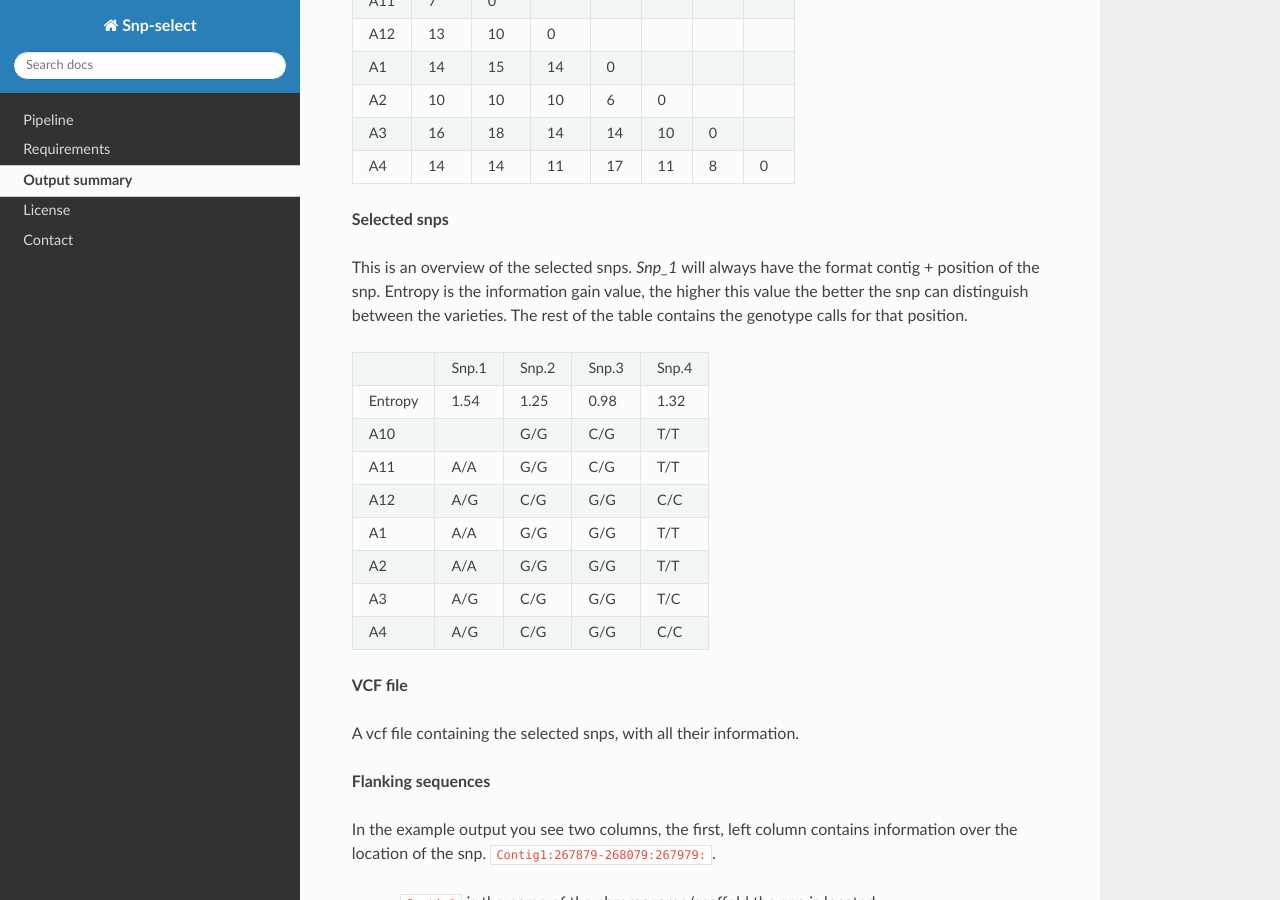
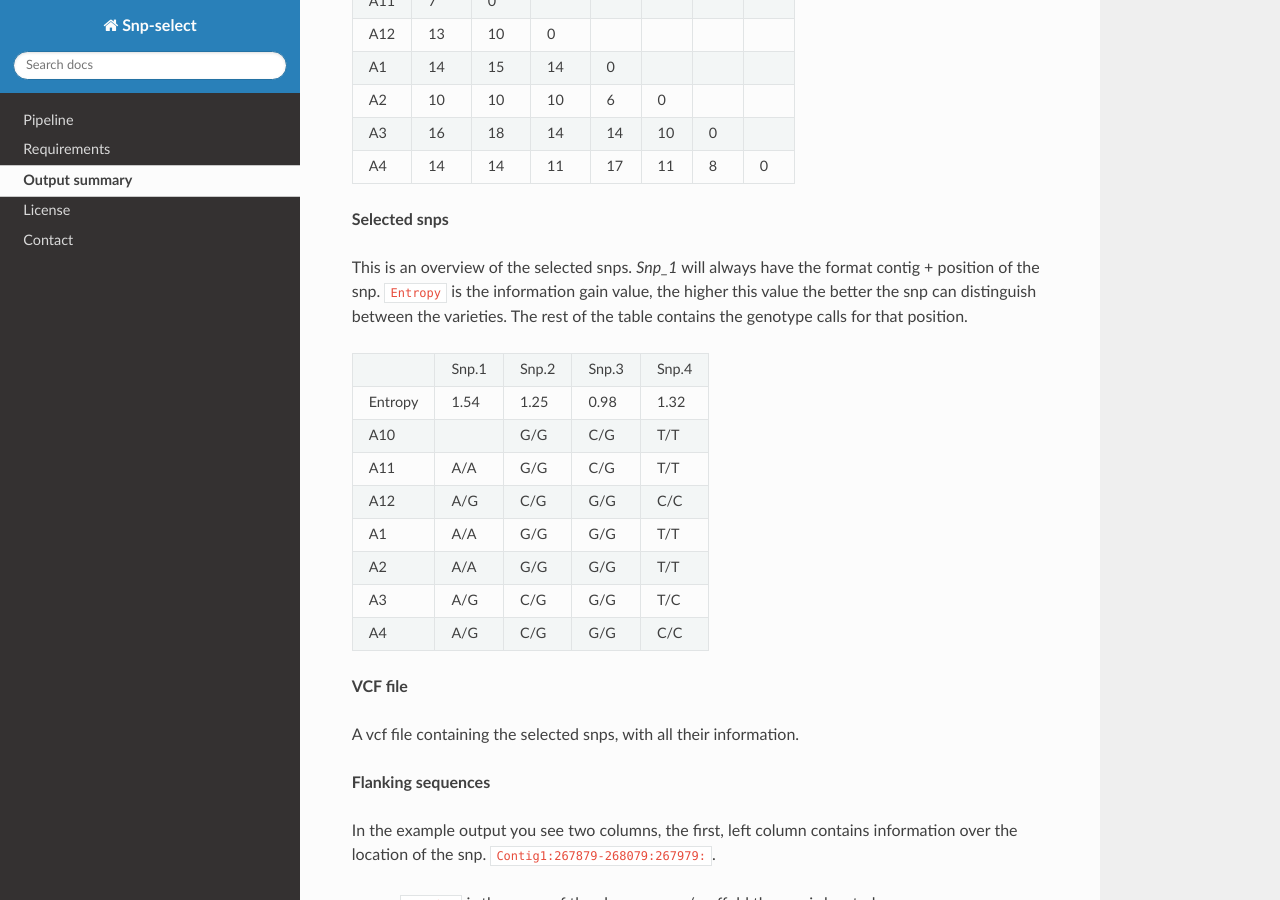
Before and after one commit to vdkoen/SNP-select, a Sphinx documentation site: the page built from docs/source/outputs.rst, in a window 1280 px wide and 900 px high, scrolled down 457 px. Built offline with Sphinx 7.4.7 and the Read the Docs theme 2.0.0, drawn with Linux system fonts in a browser that asks for light colours.

```diff
--- a/docs/source/outputs.rst
+++ b/docs/source/outputs.rst
@@ -31,7 +31,7 @@ the absolute difference in allele frequency.
 **Selected snps**
 
 This is an overview of the selected snps. *Snp_1* will always have the format contig + position of the snp.
-Entropy is the information gain value, the higher this value the better the snp can distinguish between the varieties.
+``Entropy`` is the information gain value, the higher this value the better the snp can distinguish between the varieties.
 The rest of the table contains the genotype calls for that position.
 
 +---------+-------+-------+-------+-------+
```
